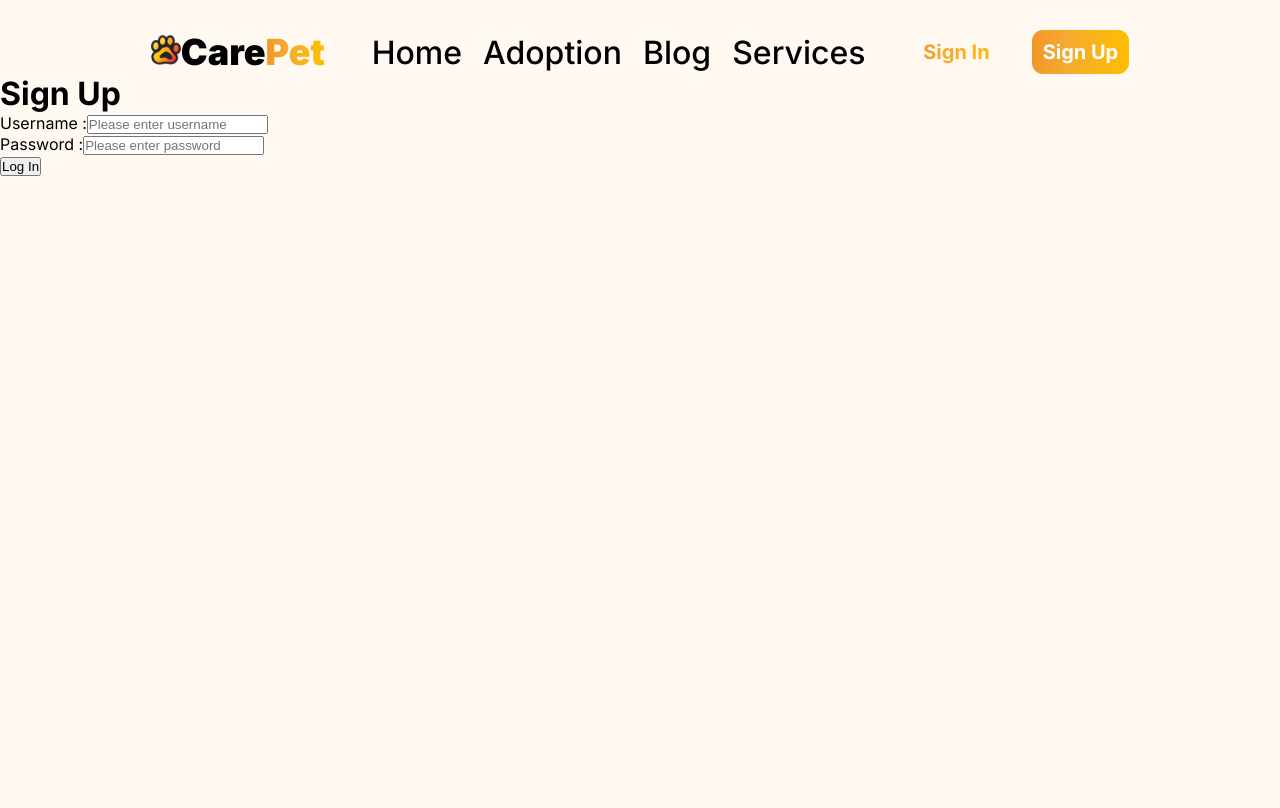
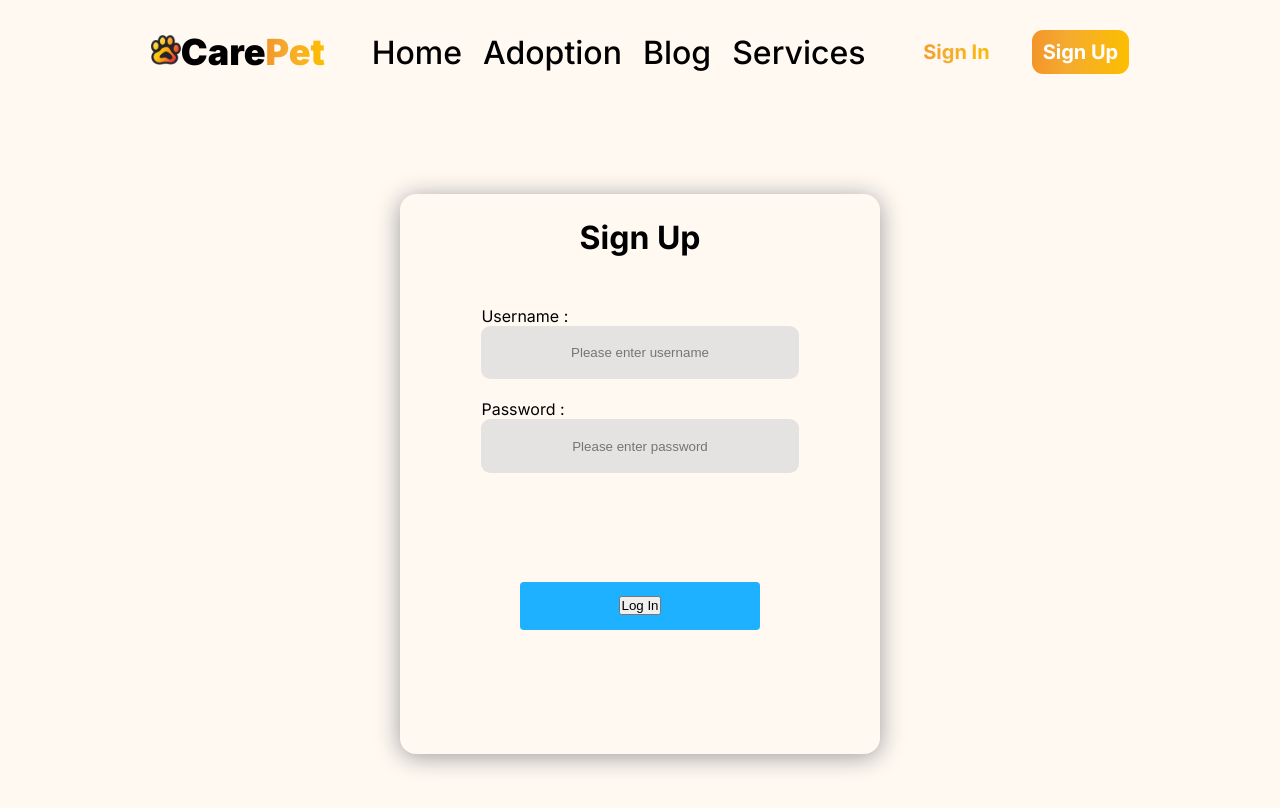
Before and after one commit to AaronTan11/SDP-CarePet, a Next.js app in the folder frontend/: page /signup in a window 1280 px wide. Shown: the top 808 px of the page. Built offline with nearby package versions, Linux system fonts and the light colour scheme.

Commit message:
modified css for login and signup

```diff
--- a/frontend/src/pages/signup.js
+++ b/frontend/src/pages/signup.js
@@ -1,41 +1,51 @@
 import { useState } from "react";
+import styles from "../styles/Login.module.scss";
 
 function login() {
   const [username, setUsername] = useState("");
   const [password, setPassword] = useState("");
 
-  const handleSubmit = (event) => {
+  const handleClick = (event) => {
     event.preventDefault();
     console.log("Username", username);
     console.log("Password", password);
   };
 
   return (
-    <div className="cover">
+    <div className={styles.cover}>
+      <div className={styles.inside}>
         <h1>Sign Up</h1>
-      <form onSubmit={handleSubmit}>
+        <div className={styles.Bar}>
+          <form>
             <label>
               Username :
               <input
+                className={styles.input}
                 type="text"
                 value={username}
                 placeholder="Please enter username"
-            onChange={(event) => setUsername(e.target.value)}
+                onChange={(event) => setUsername(event.target.value)}
               ></input>
             </label>
             <br />
             <label>
               Password :
               <input
+                className={styles.input}
                 type="password"
+                value={password}
                 placeholder="Please enter password"
-            value={password}
-            onChange={(event) => setPassword(e.target.value)}
+                onChange={(event) => setPassword(event.target.value)}
               ></input>
             </label>
             <br />
+          </form>
+        </div>
+
+        <div className={styles.btn} onClick={handleClick}>
           <button type="submit">Log In</button>
-      </form>
+        </div>
+      </div>
     </div>
   );
 }
--- a/frontend/src/styles/Login.module.scss
+++ b/frontend/src/styles/Login.module.scss
@@ -27,31 +27,47 @@
     flex-direction: column;
     justify-content: center;
     align-items: center;
-    height: 100px;
     max-height: fit-content;
 
     *{
-        margin-bottom: 10px;
+        margin-bottom: 40px;
     }
 }
 
 
 
 
-// .Bar #input {
-//      border: none;
-//      background-color: rgb(229, 226, 226);
-//      height: 4em;
-//      width: 80%;
-//      border-radius: 0.25em;
-//      text-align: center;
-//      padding: 2em;
-// }
+.input {
+     border: none;
+     background-color: rgb(229, 226, 226);
+     height: 3em;
+     width: 100%;
+     border-radius: 0.7em;
+     text-align: center;
+     padding: 2em;
+     margin-bottom: 20px;
+
+}
 
 .input:focus {
     outline-color: rgb(32, 177, 25);
 }
 
-.btn:hover{ transform: scale(1.25);
 
+
+.btn {
+    width : 50%;
+    height: 3em;
+    background-color: rgb(29, 177, 255);
+    justify-content: center;
+    align-items: center;
+    display: flex;
+    transition: 0.5s;
+    border-radius: 0.25em;
+    cursor: pointer;
+    margin-bottom: 100px;
 }
+
+.btn:hover{
+    transform: scale(1.25);
+}
```
Also changed, not shown: frontend/src/pages/login.js (+10 -7 lines), frontend/src/components/Layout.js (indentation only). Lines whose indentation alone changed are shown as unchanged.
